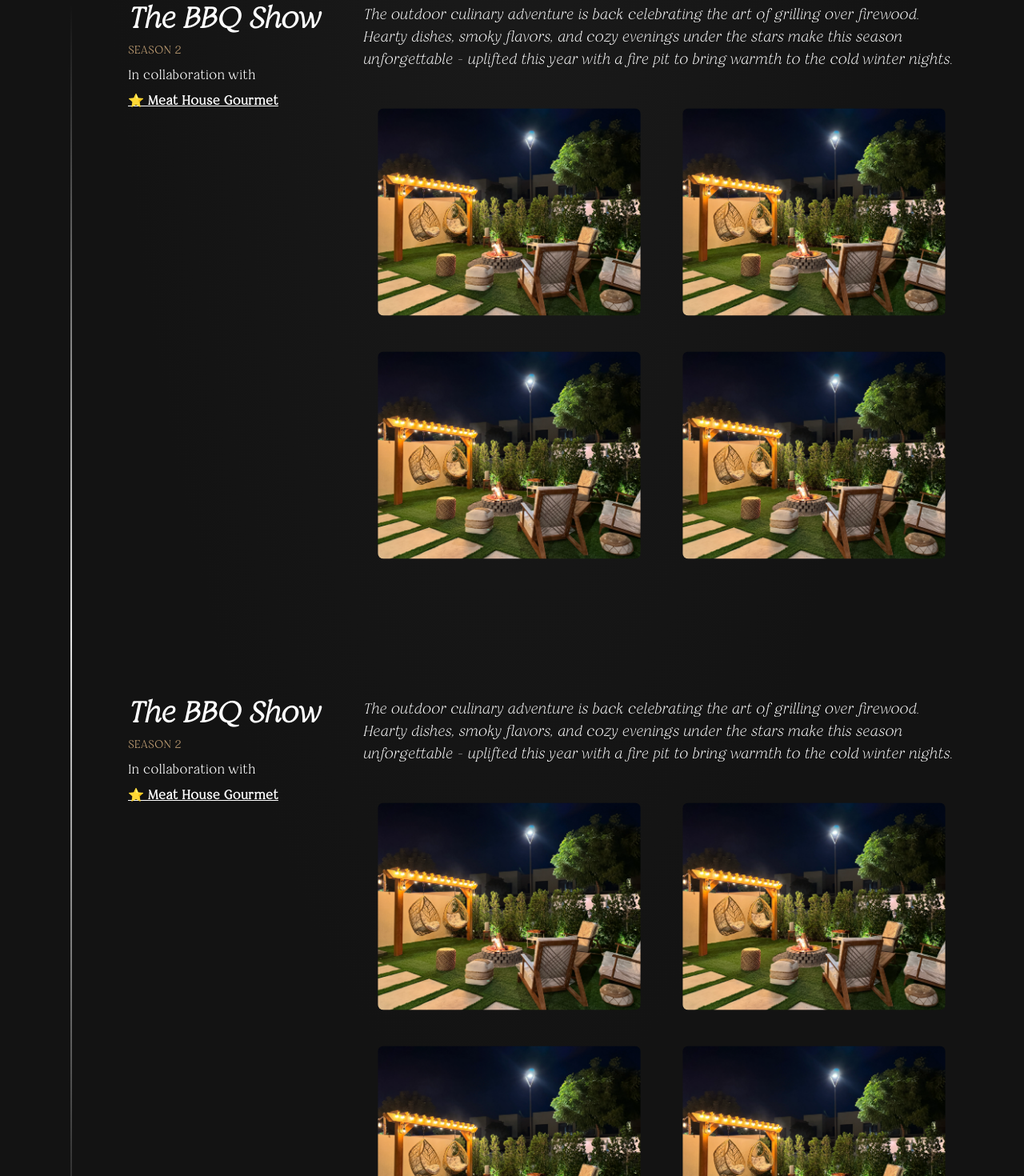
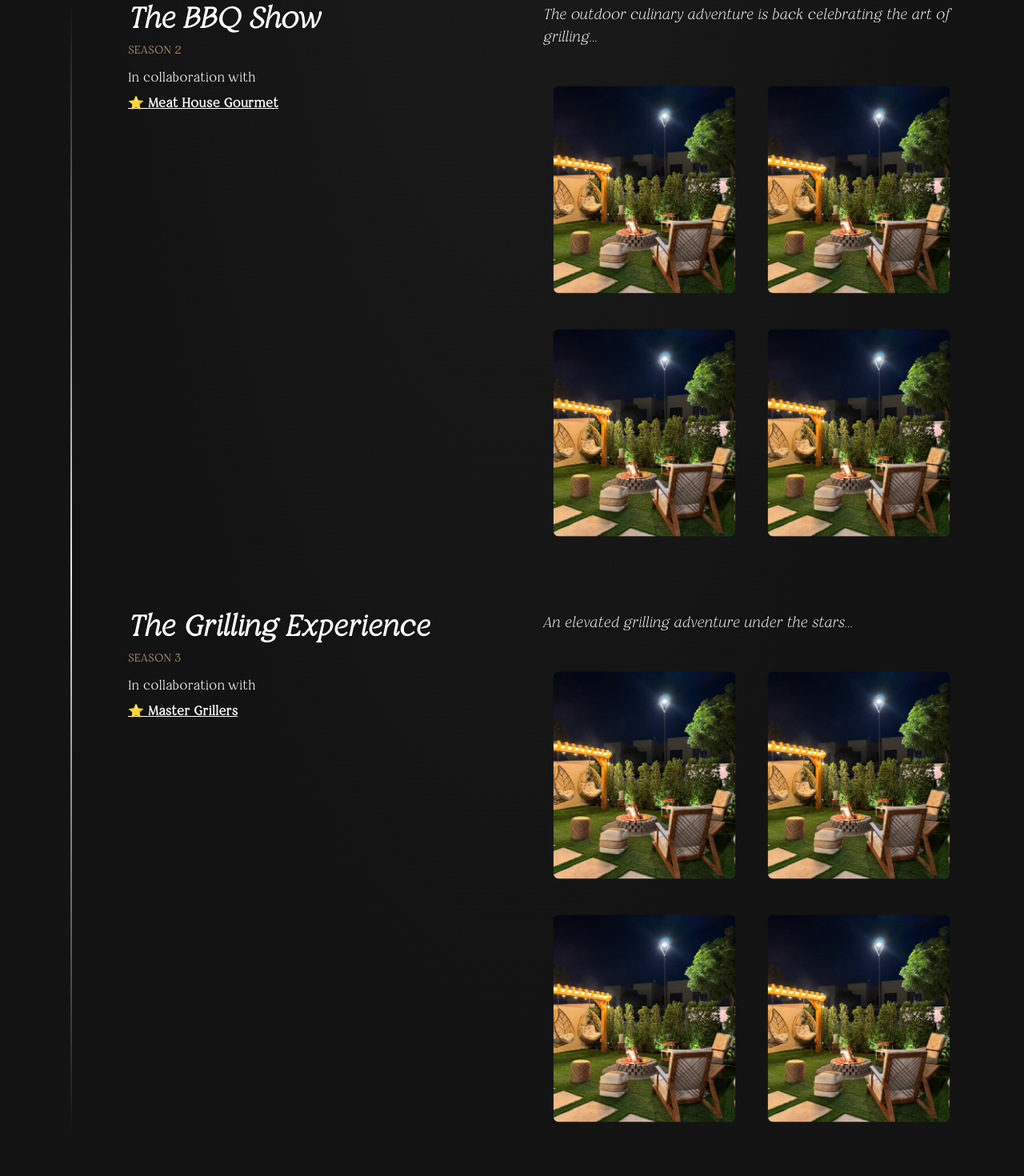
Before and after one commit to Safeya-Yasien/the-chef-show, a React (Vite) app: page /past-shows in a window 1280 px wide. Shown: the part 880-2350 px from the top of the page at 80% size. Built offline with nearby package versions, Linux system fonts and the light colour scheme.

Commit message:
update PastShows.tsx

```diff
--- a/src/pages/PastShows.tsx
+++ b/src/pages/PastShows.tsx
@@ -4,6 +4,72 @@ import hero1 from "../assets/images/hero1.webp";
 import { motion } from "framer-motion";
 
 const words = ["passion", "adventure", "story", "journey", "experience"];
+const events = [
+  {
+    title: "The BBQ Show",
+    season: "Season 2",
+    description:
+      "The outdoor culinary adventure is back celebrating the art of grilling...",
+    collaboration: "Meat House Gourmet",
+    images: [hero1, hero1, hero1, hero1],
+  },
+  {
+    title: "The Grilling Experience",
+    season: "Season 3",
+    description: "An elevated grilling adventure under the stars...",
+    collaboration: "Master Grillers",
+    images: [hero1, hero1, hero1, hero1],
+  },
+];
+
+interface IEventItem {
+  title: string;
+  season: string;
+  description: string;
+  collaboration: string;
+  images: string[];
+}
+const EventItem = ({
+  title,
+  season,
+  description,
+  collaboration,
+  images,
+}: IEventItem) => (
+  <div className="flex flex-col md:flex-row gap-10 mt-20">
+    <div className="relative pl-20 md:w-[50rem]">
+      <div className="sticky top-[150px] z-30 flex flex-col gap-2">
+        <h3 className="text-4xl font-bold text-white italic">{title}</h3>
+        <p className="text-[#C19F74] text-[14px] uppercase">{season}</p>
+        <span className="text-white text-[16px] mt-1">
+          In collaboration with
+        </span>
+        <a
+          href="#"
+          target="_blank"
+          rel="noreferrer"
+          className="text-white font-semibold underline text-[16px]"
+        >
+          ⭐️ {collaboration}
+        </a>
+      </div>
+    </div>
+    <div className="pl-20 md:pl-0">
+      <p className="text-white text-lg italic mb-8">{description}</p>
+      <div className="grid grid-cols-2 gap-4">
+        {images.map((imgSrc, index) => (
+          <img
+            key={index}
+            src={imgSrc}
+            alt={`${title} Image ${index + 1}`}
+            className="h-32 md:h-72 w-full rounded-lg cursor-pointer object-cover scale-90 hover:scale-100 transition-all duration-300"
+            loading="lazy"
+          />
+        ))}
+      </div>
+    </div>
+  </div>
+);
 
 const PastShows = () => {
   return (
@@ -33,150 +99,9 @@ const PastShows = () => {
           <div className="absolute left-2 top-0 w-[2px] h-full bg-gradient-to-b from-transparent via-neutral-200 to-transparent"></div>
 
           {/* first event */}
-          <div className="flex flex-col md:flex-row gap-10  ">
-            {/* left */}
-            <div className=" w-full relative bg-transparent pl-20 md:w-[50rem]">
-              <div className="sticky top-[150px] top- z-30 flex flex-col gap-2 ">
-                <h3 className="text-4xl font-bold text-white  font-restora italic">
-                  The BBQ Show
-                </h3>
-                <p className=" text-[#C19F74] text-[14px] uppercase leading-5 font-restora">
-                  Season 2
-                </p>
-                <span className=" text-white inline-block text-[16px] leading-5 text-start mt-1 font-restora">
-                  In collaboration with
-                </span>
-                <a
-                  href="#"
-                  rel=""
-                  target="_blank"
-                  className="text-white font-semibold inline-block underline text-[16px] leading-5 text-start mt-1"
-                >
-                  <span>⭐️ Meat House Gourmet</span>
-                </a>
-              </div>
-            </div>
-
-            {/* right */}
-            <div className="pl-20 md:pl-0">
-              <p className="text-white text-lg font-normal mb-8 italic ">
-                The outdoor culinary adventure is back celebrating the art of
-                grilling over firewood. Hearty dishes, smoky flavors, and cozy
-                evenings under the stars make this season unforgettable -
-                uplifted this year with a fire pit to bring warmth to the cold
-                winter nights.
-              </p>
-
-              {/* imgs */}
-              <div className="grid grid-cols-2 gap-4">
-                <div>
-                  <img
-                    src={hero1}
-                    alt="BBQ Show"
-                    loading="lazy"
-                    className="h-32 md:h-72 w-full rounded-lg cursor-pointer object-cover scale-90 hover:scale-100 transition-all duration-300"
-                  />
-                </div>
-                <div>
-                  <img
-                    src={hero1}
-                    alt="BBQ Show"
-                    loading="lazy"
-                    className="h-32 md:h-72 w-full rounded-lg cursor-pointer object-cover scale-90 hover:scale-100 transition-all duration-300"
-                  />
-                </div>
-                <div>
-                  <img
-                    src={hero1}
-                    alt="BBQ Show"
-                    loading="lazy"
-                    className="h-32 md:h-72 w-full rounded-lg cursor-pointer object-cover scale-90 hover:scale-100 transition-all duration-300"
-                  />
-                </div>
-                <div>
-                  <img
-                    src={hero1}
-                    alt="BBQ Show"
-                    loading="lazy"
-                    className="h-32 md:h-72 w-full rounded-lg cursor-pointer object-cover scale-90 hover:scale-100 transition-all duration-300"
-                  />
-                </div>
-              </div>
-            </div>
-          </div>
-
-          {/* second event */}
-          <div className="flex flex-col md:flex-row gap-10 pt-10 md:pt-40 ">
-            {/* left */}
-            <div className=" w-full relative bg-transparent pl-20 md:w-[50rem]">
-              <div className="sticky top-[150px] top- z-30 flex flex-col gap-2">
-                <h3 className="text-4xl font-bold text-white  font-restora italic">
-                  The BBQ Show
-                </h3>
-                <p className=" text-[#C19F74] text-[14px] uppercase leading-5 font-restora">
-                  Season 2
-                </p>
-                <span className=" text-white inline-block text-[16px] leading-5 text-start mt-1 font-restora">
-                  In collaboration with
-                </span>
-                <a
-                  href="#"
-                  rel=""
-                  target="_blank"
-                  className="text-white font-semibold inline-block underline text-[16px] leading-5 text-start mt-1"
-                >
-                  <span>⭐️ Meat House Gourmet</span>
-                </a>
-              </div>
-            </div>
-
-            {/* right */}
-            <div className="pl-20 md:pl-0">
-              <p className="text-white text-lg font-normal mb-8 italic ">
-                The outdoor culinary adventure is back celebrating the art of
-                grilling over firewood. Hearty dishes, smoky flavors, and cozy
-                evenings under the stars make this season unforgettable -
-                uplifted this year with a fire pit to bring warmth to the cold
-                winter nights.
-              </p>
-
-              {/* imgs */}
-              <div className="grid grid-cols-2 gap-4">
-                <div>
-                  <img
-                    src={hero1}
-                    alt="BBQ Show"
-                    loading="lazy"
-                    className="h-32 md:h-72 w-full rounded-lg cursor-pointer object-cover scale-90 hover:scale-100 transition-all duration-300"
-                  />
-                </div>
-                <div>
-                  <img
-                    src={hero1}
-                    alt="BBQ Show"
-                    loading="lazy"
-                    className="h-32 md:h-72 w-full rounded-lg cursor-pointer object-cover scale-90 hover:scale-100 transition-all duration-300"
-                  />
-                </div>
-                <div>
-                  <img
-                    src={hero1}
-                    alt="BBQ Show"
-                    loading="lazy"
-                    className="h-32 md:h-72 w-full rounded-lg cursor-pointer object-cover scale-90 hover:scale-100 transition-all duration-300"
-                  />
-                </div>
-                <div>
-                  <img
-                    src={hero1}
-                    alt="BBQ Show"
-                    loading="lazy"
-                    className="h-32 md:h-72 w-full rounded-lg cursor-pointer object-cover scale-90 hover:scale-100 transition-all duration-300"
-                  />
-                </div>
-              </div>
-            </div>
-          </div>
+          {events.map((event, index) => (
+            <EventItem key={index} {...event} />
+          ))}
         </div>
       </div>
     </div>
```
